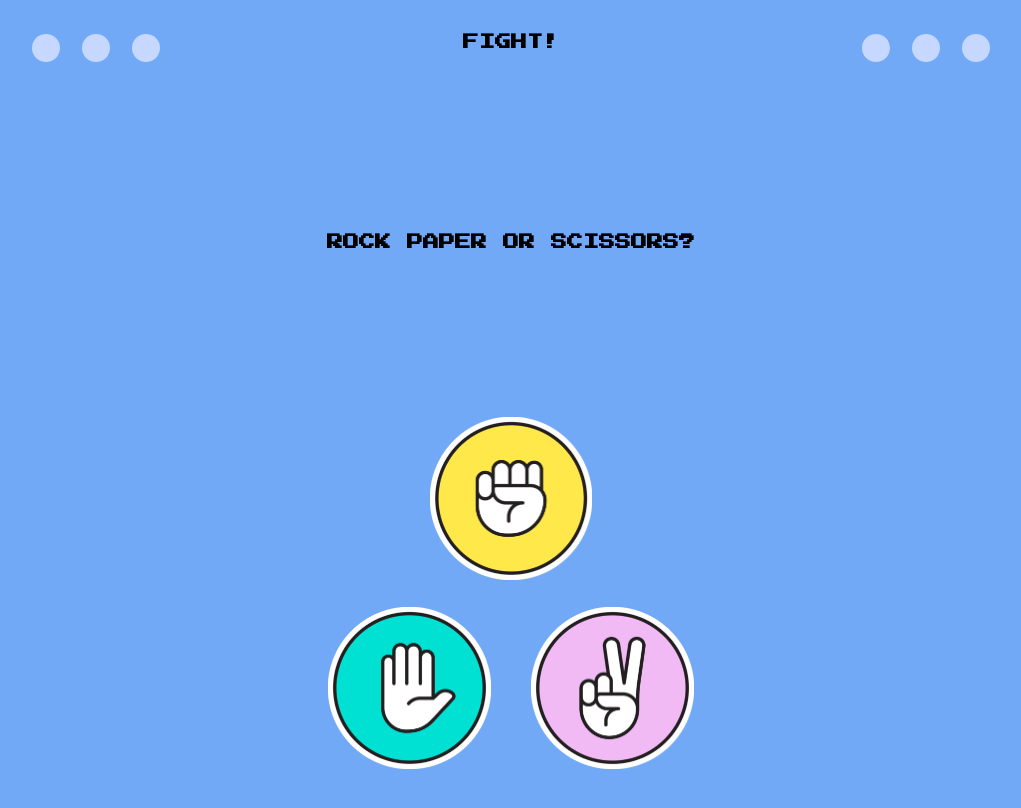
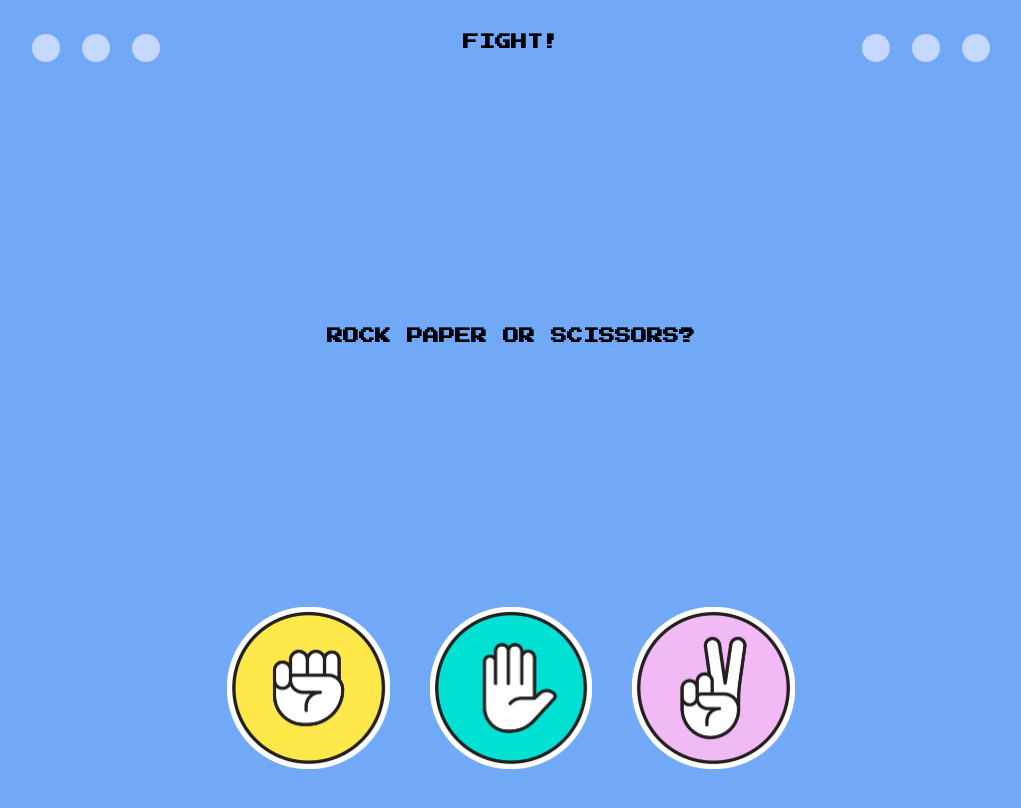
Before and after one commit to cvanbeck/rockpaperscissors, a plain HTML site: page index.html in a window 1280 px wide. Shown: the whole page, without its empty margins (129-1150 px from the left). Drawn offline with Linux system fonts and the light colour scheme.

Commit message:
Update layout

```diff
--- a/index.html
+++ b/index.html
@@ -34,8 +34,6 @@
             <button class="choice" id="rock">
                 <img src="images/rpsrock.png" auto width="162.6" height="162.5" class="choicebutton" draggable="false">
             </button>
-        </div>
-        <div class="choice-bot">
             <button class="choice" id="paper">
                 <img src="images/rpspaper.png" auto width="162.5" height="162.5" class="choicebutton" draggable="false">
             </button>
--- a/style.css
+++ b/style.css
@@ -11,13 +11,10 @@ body {
 }
 
 
-
-
  .rps-choice {
     display: flex;
     flex-direction: column;
     align-items: center;
-    justify-content: center;
     padding-bottom: 24px;
     flex-shrink: 0;
 
```
